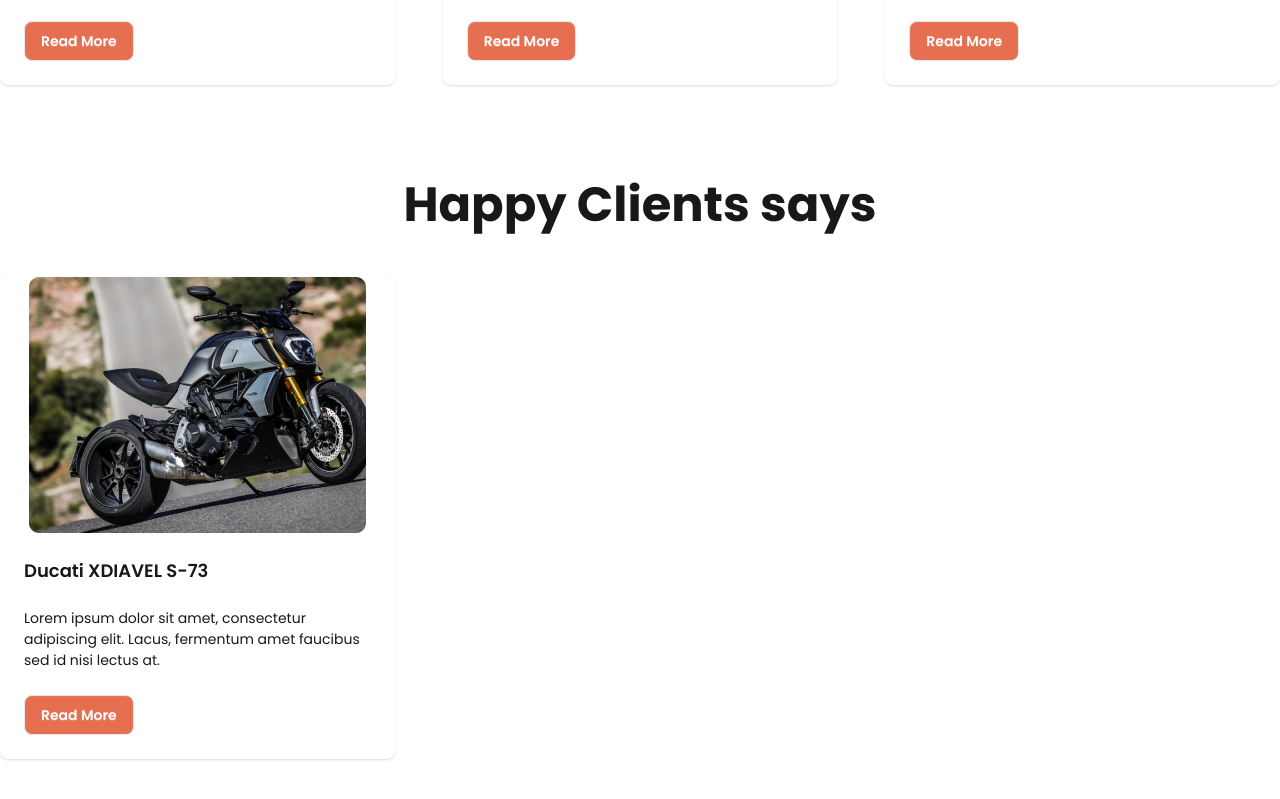
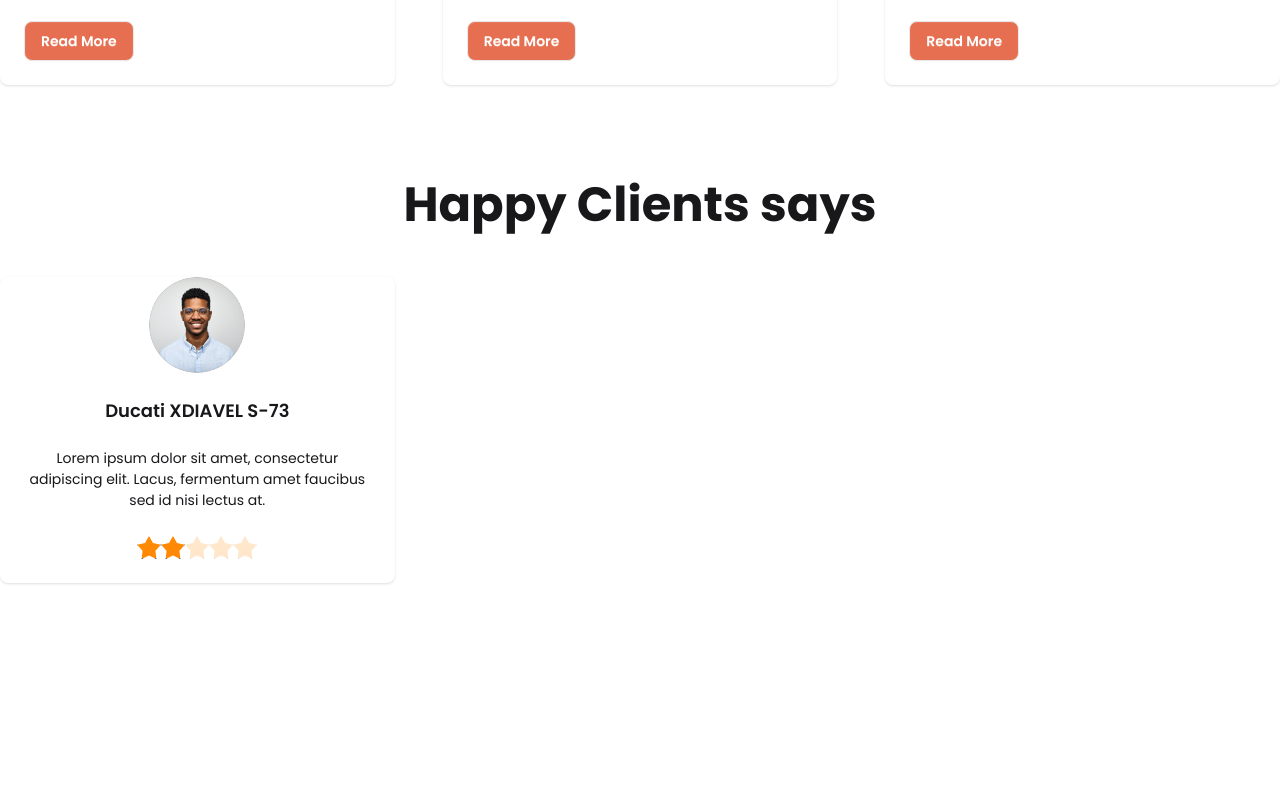
Before and after one commit to omarfarhatul/Biker-zone-project, a plain HTML site: page index.html in a window 1280 px wide. Shown: the part 1204-2003 px from the top of the page. After the commit the page ends 1883 px from the top, so only its background shows below. Drawn offline with nearby package versions, Linux system fonts and the light colour scheme.

Commit message:
Update happy clients says

```diff
--- a/index.html
+++ b/index.html
@@ -185,16 +185,22 @@
           <!-- card1 -->
               <div class="card bg-base-100 shadow-sm">
       <figure>
-        <img
-          src="./images/others/latest1.png"
-          alt="latest1" />
+        <div class="avatar">
+          <div class="w-24 rounded-full">
+            <img src="./images/others/user-1.png" />
+          </div>
+      </div>
       </figure>
-      <div class="card-body space-y-4">
+      <div class="card-body space-y-4 items-center text-center">
         <h2 class="card-title">Ducati XDIAVEL S-73</h2>
         <p>Lorem ipsum dolor sit amet, consectetur adipiscing elit. Lacus, fermentum amet faucibus sed id nisi lectus at.</p>
-        <div class="card-actions">
-          <button class="btn bg-[#E76F51] text-white rounded-lg">Read More</button>
-        </div>
+        <div class="rating">
+        <input type="radio" name="rating-2" class="mask mask-star-2 bg-orange-400" aria-label="1 star" />
+        <input type="radio" name="rating-2" class="mask mask-star-2 bg-orange-400" aria-label="2 star" checked="checked" />
+        <input type="radio" name="rating-2" class="mask mask-star-2 bg-orange-400" aria-label="3 star" />
+        <input type="radio" name="rating-2" class="mask mask-star-2 bg-orange-400" aria-label="4 star" />
+        <input type="radio" name="rating-2" class="mask mask-star-2 bg-orange-400" aria-label="5 star" />
+      </div>
       </div>
               </div>
          </div>
```
